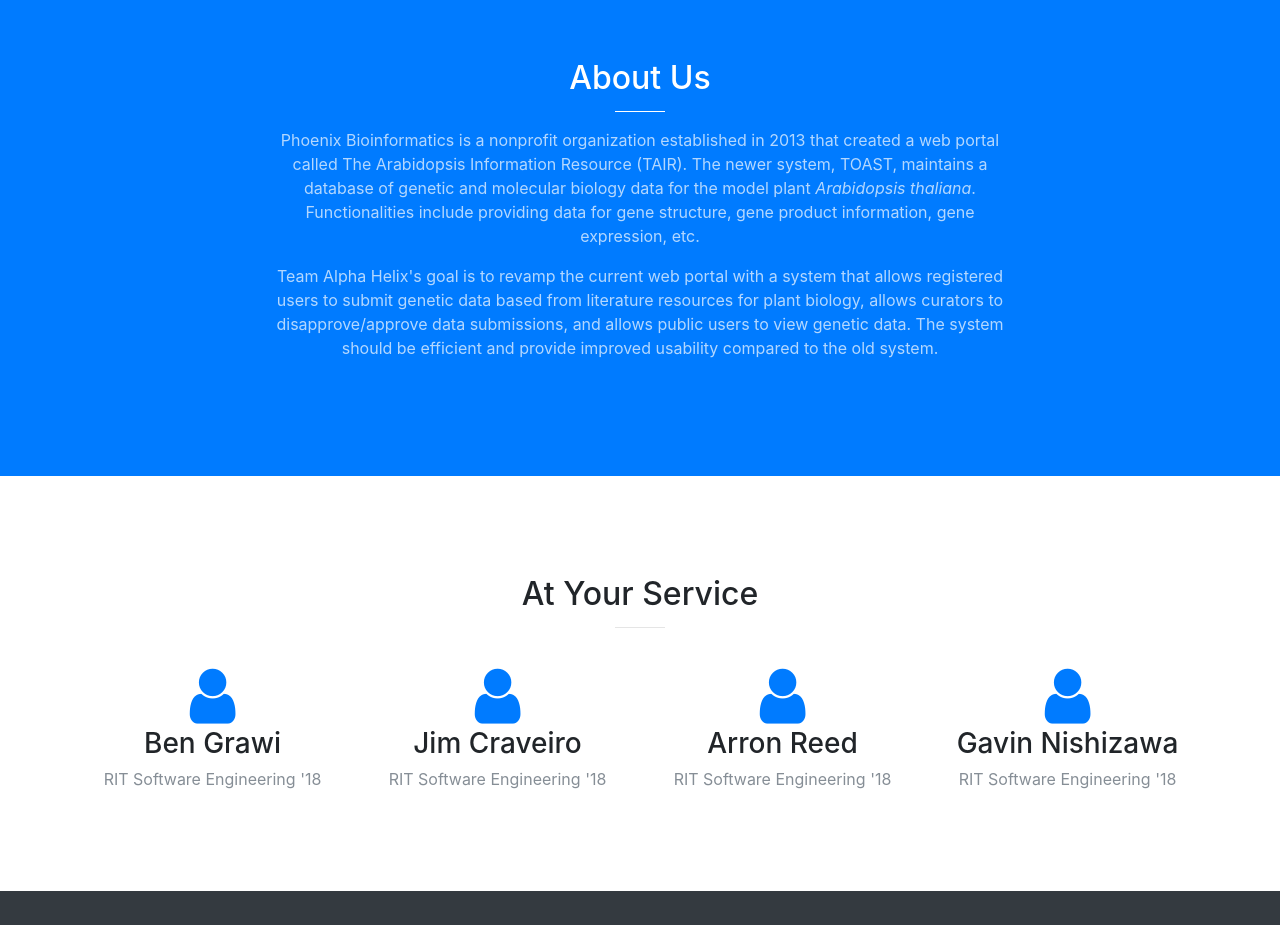
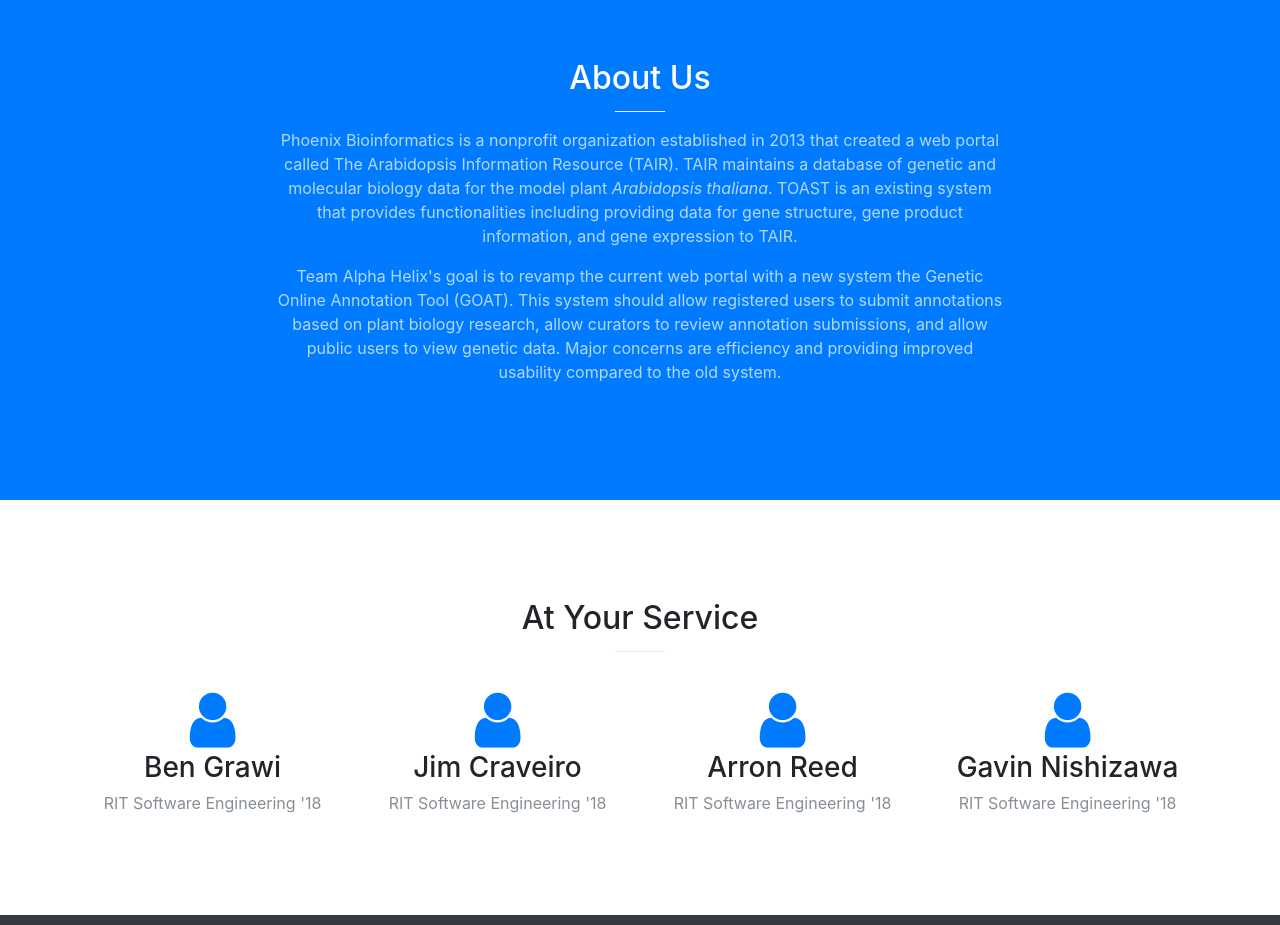
Before and after one commit to bgrawi/alphahelixsite, a website with bundled scripts: page index.html in a window 1280 px wide. Shown: the part 840-1765 px from the top of the page. Built offline with nearby package versions, Linux system fonts and the light colour scheme.

Commit message:
Update the About Us description

```diff
--- a/index.html
+++ b/index.html
@@ -71,8 +71,8 @@
           <div class="col-lg-8 mx-auto text-center">
             <h2 class="section-heading text-white">About Us</h2>
             <hr class="light">
-	    <p class="text-faded">Phoenix Bioinformatics is a nonprofit organization established in 2013 that created a web portal called The Arabidopsis Information Resource (TAIR). The newer system, TOAST, maintains a database of genetic and molecular biology data for the model plant <em>Arabidopsis thaliana</em>. Functionalities include providing data for gene structure, gene product information, gene expression, etc.</p>
-	    <p class="text-faded">Team Alpha Helix's goal is to revamp the current web portal with a system that allows registered users to submit genetic data based from literature resources for plant biology, allows curators to disapprove/approve data submissions, and allows public users to view genetic data. The system should be efficient and provide improved usability compared to the old system.</p>
+	    <p class="text-faded">Phoenix Bioinformatics is a nonprofit organization established in 2013 that created a web portal called The Arabidopsis Information Resource (TAIR). TAIR maintains a database of genetic and molecular biology data for the model plant <em>Arabidopsis thaliana</em>. TOAST is an existing system that provides functionalities including providing data for gene structure, gene product information, and gene expression to TAIR.</p>
+	    <p class="text-faded">Team Alpha Helix's goal is to revamp the current web portal with a new system the Genetic Online Annotation Tool (GOAT). This system should allow registered users to submit annotations based on plant biology research, allow curators to review annotation submissions, and allow public users to view genetic data. Major concerns are efficiency and providing improved usability compared to the old system.</p>
             <!--<a class="btn btn-default btn-xl js-scroll-trigger" href="#services">Get Started!</a>-->
           </div>
         </div>
```
